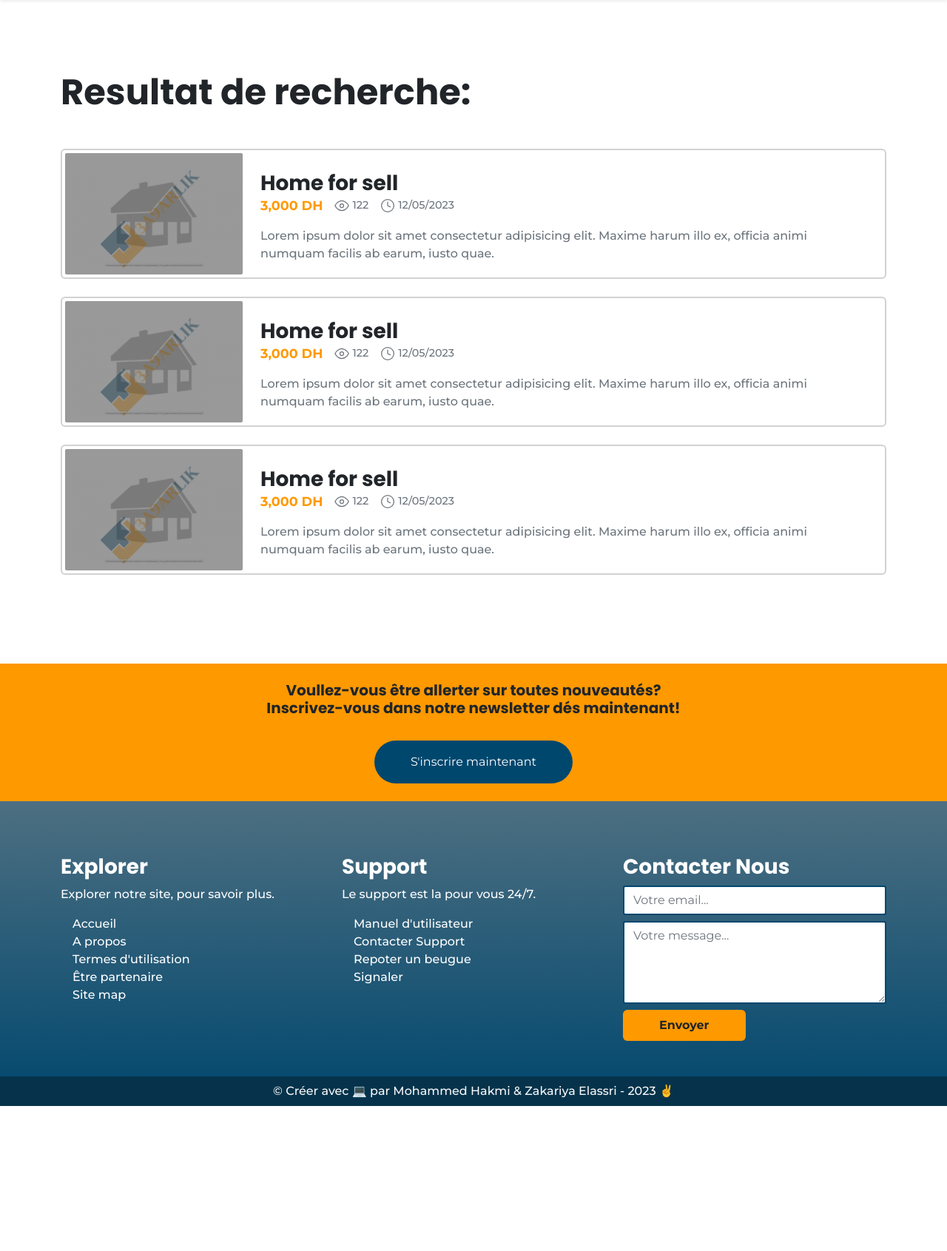
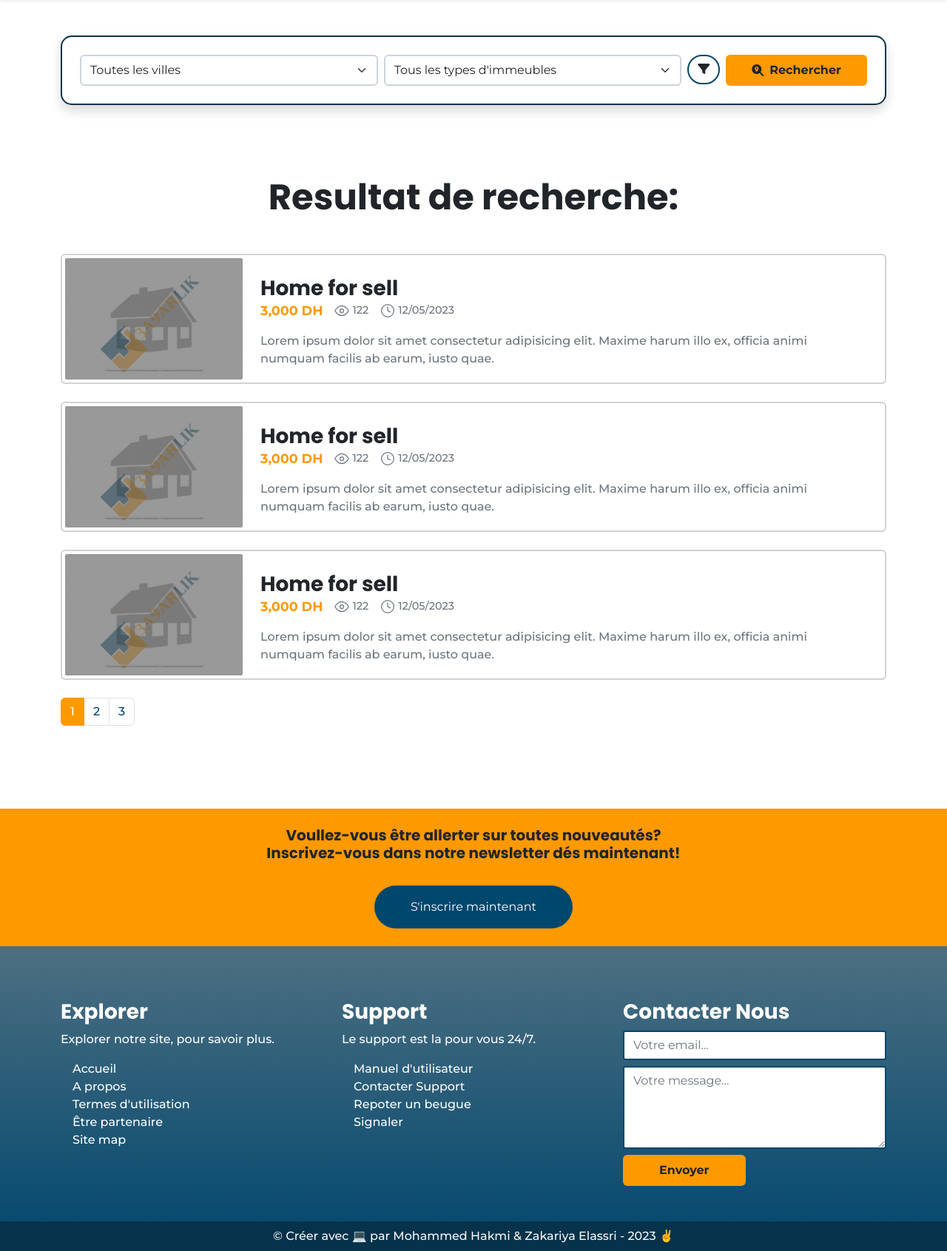
Before and after one commit to Simo672K/3a9arlik-app, a PHP site: page /search.html in a window 1280 px wide. Shown: the part 81-1772 px from the top of the page at 74% size. Before the commit the page ends 1576 px from the top, so only its background shows below. Run offline with PHP 8.4, Linux system fonts and the light colour scheme; style sheets or scripts are compiled from the project's sources.

Commit message:
search cards ui and pagination link, fixing some css

```diff
--- a/assets/scss/main.scss
+++ b/assets/scss/main.scss
@@ -239,3 +239,16 @@ span {
 .overflow-hidden{
   overflow: hidden;
 }
+
+.page{
+  &-item{
+    .page-link{
+      color: $primary-color;
+    }
+    &.active > .page-link{
+      color: #fff;
+      background-color: $secondary-color;
+      border-color: $secondary-color;
+    }
+  }
+}
--- a/search.html
+++ b/search.html
@@ -64,8 +64,64 @@
   </nav>
 
   <main>
-    <div class="container py-5 my-5">
-      <h2 class="poppins fw-bold display-5 mb-5">Resultat de recherche:</h2>
+    <div class="container pb-5 my-5">
+      <div class="card w-100 bg-white p-4 shadow mb-5" style="border-radius: 15px; border: solid 2px #06334b;">
+        <form action="" class="d-flex">
+          <select class="form-select me-2" name="" id="">
+            <option value="">Toutes les villes</option>
+            <option value="">Appartements</option>
+            <option value="">Villas</option>
+            <option value="">Boutiques</option>
+            <option value="">Bureaux</option>
+            <option value="">Terrains</option>
+          </select>
+          <select class="form-select me-2" name="" id="">
+            <option value="">Tous les types d'immeubles</option>
+            <option value="">Appartements</option>
+            <option value="">Villas</option>
+            <option value="">Boutiques</option>
+            <option value="">Bureaux</option>
+            <option value="">Terrains</option>
+          </select>
+          <div class="dropdown">
+            <button class="btn no-indecator rounded-pill border-custom me-2" type="button" data-bs-toggle="dropdown" aria-expanded="false" type="button">
+              <i class="fa-solid fa-filter"></i>
+            </button>
+            <ul class="dropdown-menu dropdown-menu-end pt-3" style="width: 20rem;">
+              <li class="px-3">
+                <input type="checkbox" name="" id="enablePriceFilter">
+                <label class="ms-2" for="enablePriceFilter">Activer le filtrage par prix.</label>
+              </li>
+              <li><hr class="dropdown-divider"></li>
+              <li class="px-3 mb-2 text-muted" style="font-size: 0.9rem;">
+                Choisir un prix:
+              </li>
+              <li class="range mb-3 px-3">
+                <div class="range-slider">
+                  <span class="range-selected"></span>
+                </div>
+                <div class="range-input">
+                  <input type="range" class="min" min="0" max="1000" value="300" step="10">
+                  <input type="range" class="max" min="0" max="1000" value="700" step="10">
+                </div>
+                <div class="range-price">
+                  <input type="hidden" name="min" value="300">
+                  <input type="hidden" name="max" value="700">
+                </div>
+              </li>
+              <li><hr class="dropdown-divider"></li>
+              <li class="px-3">
+                <p class="mb-0">Prix: <span id="min-prix">0</span>~<span id="max-prix">0</span> MAD</p>
+              </li>
+            </ul>
+          </div>
+          <button type="submit" class="btn cta-btn d-flex align-items-center">
+            <i class="fa-solid fa-magnifying-glass-location me-2"></i>
+            Rechercher
+          </button>
+        </form>
+      </div>
+      <h2 class="poppins fw-bold display-5 mb-5 text-center pt-5">Resultat de recherche:</h2>
 
       <div class="card flex-row p-1 mb-4 card-result">
         <div class="bg-placeholder overflow-hidden">
@@ -128,6 +184,13 @@
         </div>
       </div>
 
+      <nav aria-label="Page navigation example">
+        <ul class="pagination">
+          <li class="page-item active"><a class="page-link" href="#">1</a></li>
+          <li class="page-item"><a class="page-link" href="#">2</a></li>
+          <li class="page-item"><a class="page-link" href="#">3</a></li>
+        </ul>
+      </nav>
     </div>
   </main>
 
@@ -259,36 +322,6 @@
         }
       });
     });
-
-    const txts = document.querySelectorAll(".text-content"),
-      txtsLen = txts.length;
-    let index = 0;
-    const textInTimer = 3000,
-      textOutTimer = 2800;
-
-    function animateText() {
-      for (let i = 0; i < txtsLen; i++) {
-        txts[i].classList.remove("text-in", "text-out");
-      }
-      txts[index].classList.add("text-in");
-
-      setTimeout(function () {
-        txts[index].classList.add("text-out");
-      }, textOutTimer)
-
-      setTimeout(function () {
-
-        if (index == txtsLen - 1) {
-          index = 0;
-        }
-        else {
-          index++;
-        }
-        animateText();
-      }, textInTimer);
-    }
-
-    window.onload = animateText;
   </script>
 </body>
 
```
Also changed, not shown: assets/css/main.min.css, 1 other file.
